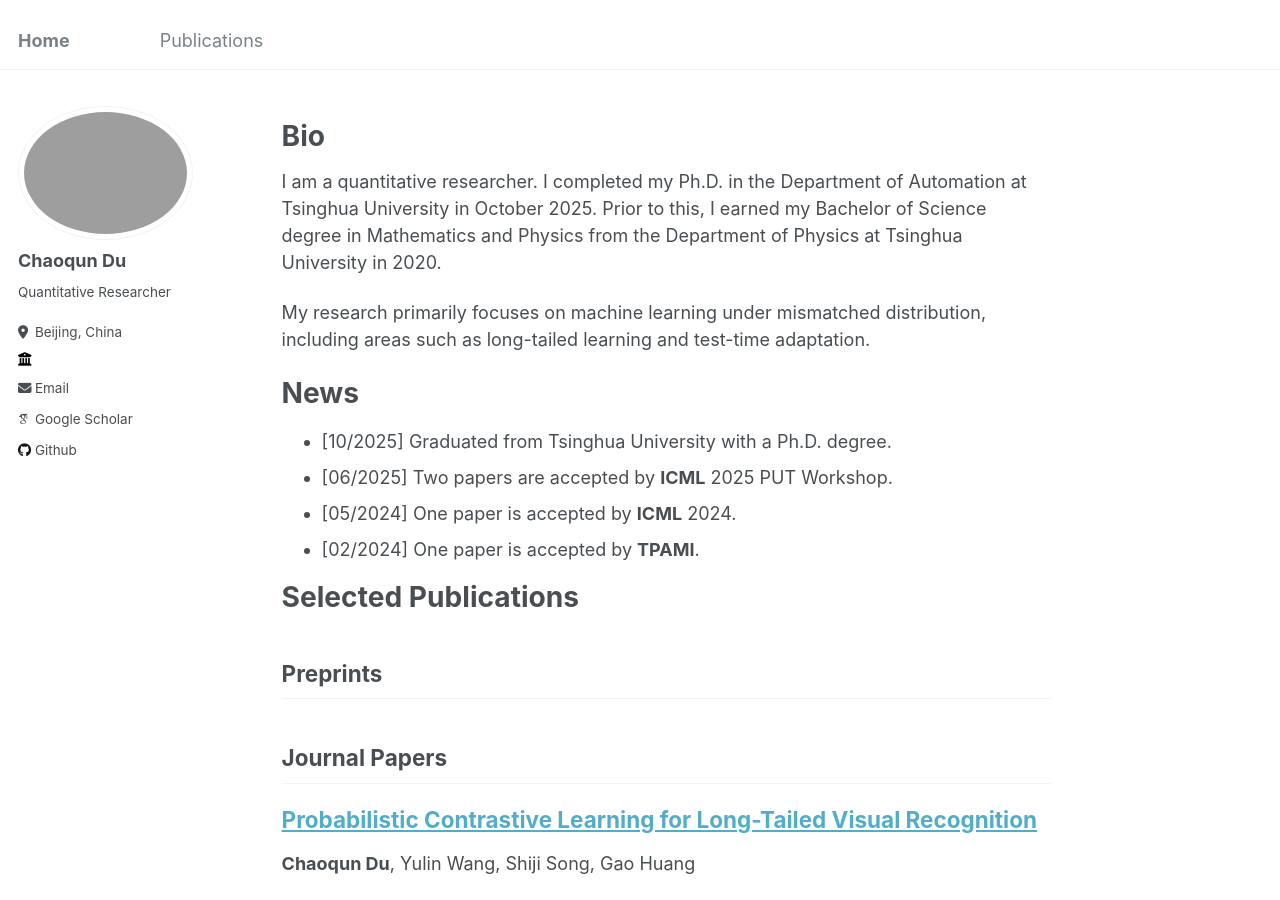
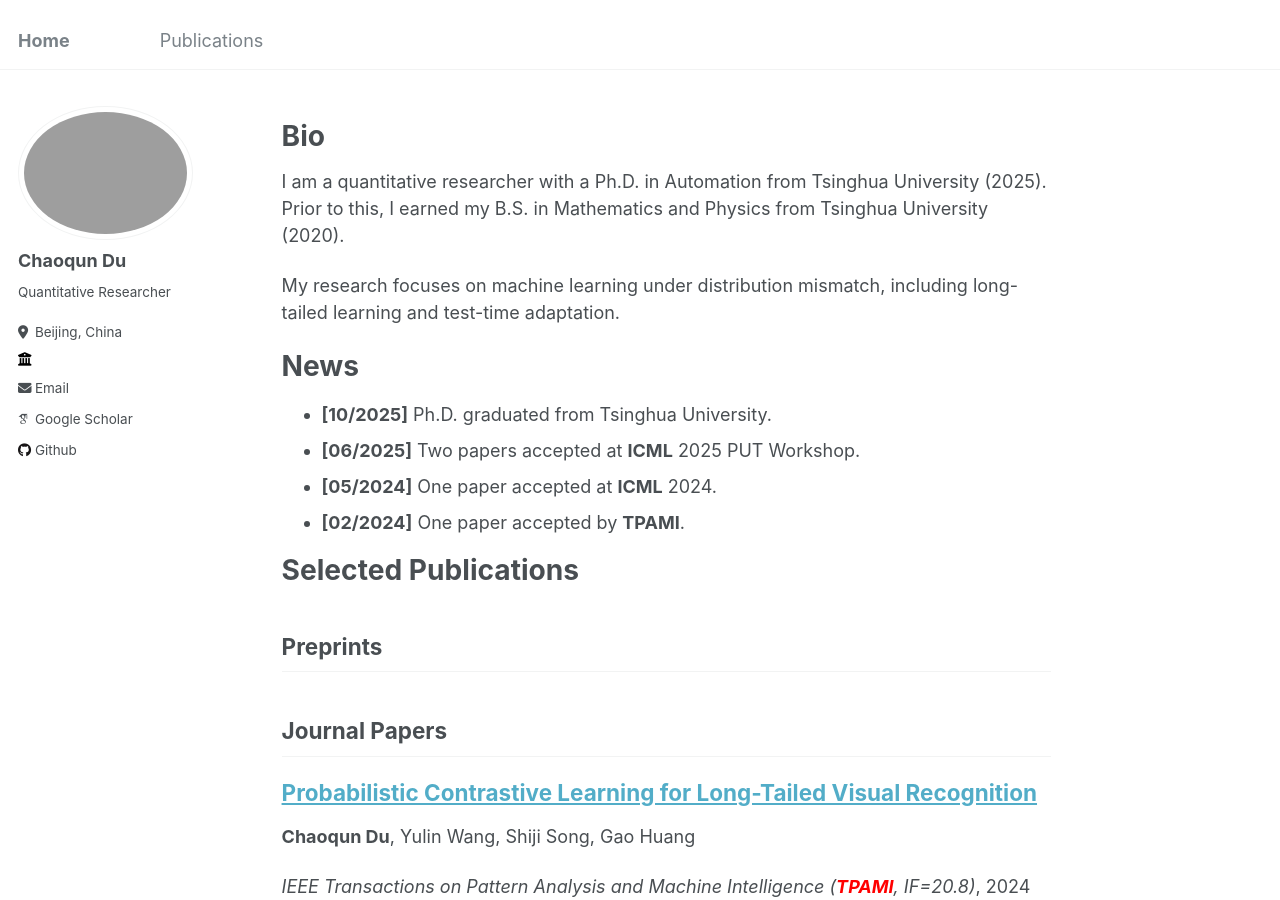
Before and after one commit to Andy-Du20/Andy-Du20.github.io, a Jekyll site: the page built from _pages/about.md, in a window 1280 px wide and 900 px high. Built offline with Jekyll 4.4.1, drawn with Linux system fonts in a browser that asks for light colours; some web fonts are replaced.

Commit message:
Polish bio and news section
Co-Authored-By: Claude Opus 4.6 <noreply@anthropic.com>

```diff
--- a/_pages/about.md
+++ b/_pages/about.md
@@ -12,17 +12,16 @@ conference_papers: ["SwiTTA", "UniTTA", "SimPro", "RISA"]
 
 # Bio
 
-I am a quantitative researcher. I completed my Ph.D. in the Department of Automation at Tsinghua University in October 2025.
-Prior to this, I earned my Bachelor of Science degree in Mathematics and Physics from the Department of Physics at Tsinghua University in 2020.
+I am a quantitative researcher with a Ph.D. in Automation from Tsinghua University (2025). Prior to this, I earned my B.S. in Mathematics and Physics from Tsinghua University (2020).
 
-My research primarily focuses on machine learning under mismatched distribution, including areas such as long-tailed learning and test-time adaptation.
+My research focuses on machine learning under distribution mismatch, including long-tailed learning and test-time adaptation.
 
 # News
 
-- [10/2025] Graduated from Tsinghua University with a Ph.D. degree.
-- [06/2025] Two papers are accepted by **ICML** 2025 PUT Workshop.
-- [05/2024] One paper is accepted by **ICML** 2024.
-- [02/2024] One paper is accepted by **TPAMI**.
+- **[10/2025]** Ph.D. graduated from Tsinghua University.
+- **[06/2025]** Two papers accepted at **ICML** 2025 PUT Workshop.
+- **[05/2024]** One paper accepted at **ICML** 2024.
+- **[02/2024]** One paper accepted by **TPAMI**.
 
 # Selected Publications
 
```
